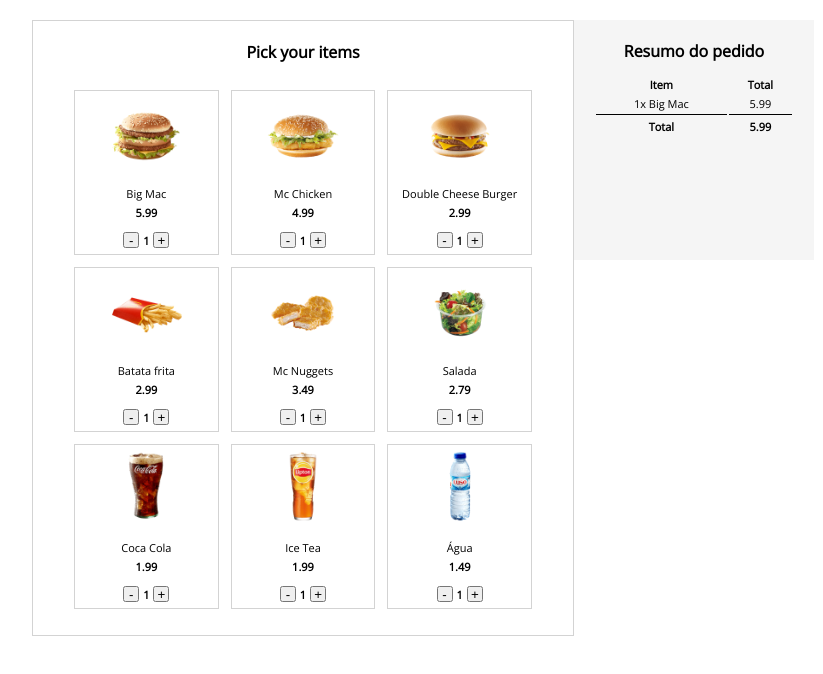
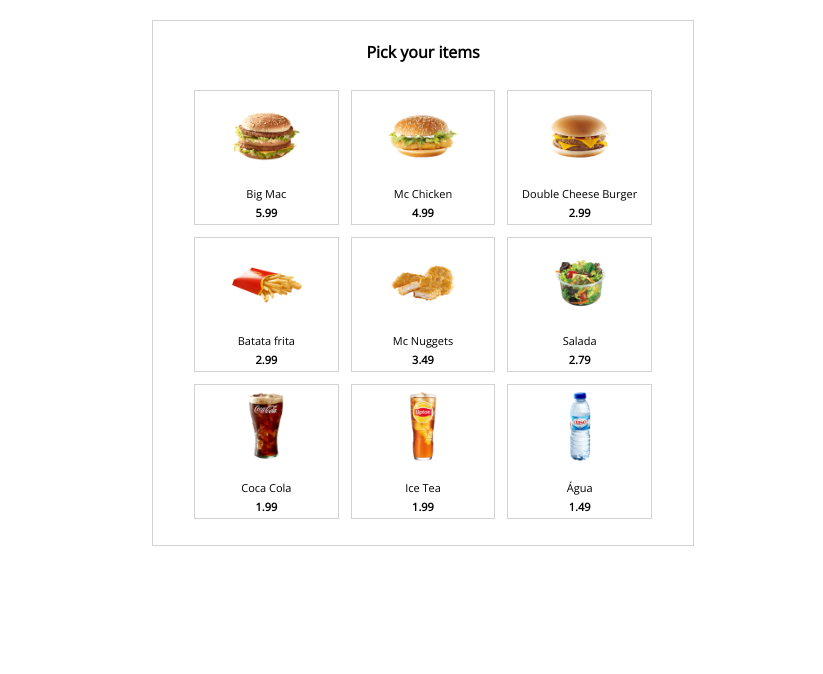
Before and after one commit to tegerafael/self-service-machine-vuejs, a plain HTML site: page index.html in a window 1280 px wide. Shown: the whole page, without its empty margins (217-1040 px from the left). Drawn offline with nearby package versions, Linux system fonts and the light colour scheme.

Commit message:
refactor - using repeating loops, using v-for, v-on and v-bind, and .stop to prevent default

```diff
--- a/index.html
+++ b/index.html
@@ -18,23 +18,33 @@
       <section class="items">
         <h4>Pick your items</h4>
 
-        <div v-for="product in products" class="product">
+        <div
+          v-for="product in products"
+          class="product"
+          v-on:click="product.active = !product.active"
+          v-bind:class="{ selected : product.active}"
+        >
           <div class="photo">
-            <img :src="product.photo" />
+            <img v-bind:src="product.photo" />
           </div>
           <div class="description">
             <span class="name">{{product.name}}</span>
             <span class="price">{{product.price}}</span>
-            <div class="quantity-area">
-              <button>-</button>
+            <div class="quantity-area" v-if="product.active">
+              <button
+                @click.stop="product.quantity--"
+                :disabled="product.quantity <= 1"
+              >
+                -
+              </button>
               <span class="quantity">{{product.quantity}}</span>
-              <button>+</button>
+              <button @click.stop="product.quantity++">+</button>
             </div>
           </div>
         </div>
       </section>
 
-      <section class="summary">
+      <section class="summary" v-if="total()>0">
         <strong>Resumo do pedido</strong>
         <table>
           <thead>
@@ -44,14 +54,16 @@
             </tr>
           </thead>
           <tbody>
-            <tr>
-              <td>1x Big Mac</td>
-              <td>5.99</td>
+            <tr v-for="product in products">
+              <template v-if="product.active">
+                <td>{{ product.quantity + 'x ' + product.name}}</td>
+                <td>{{ (product.quantity * product.price).toFixed(2)}}</td>
+              </template>
             </tr>
 
             <tr>
               <th>Total</th>
-              <th>5.99</th>
+              <th>{{ total() }}</th>
             </tr>
           </tbody>
         </table>
--- a/scripts.js
+++ b/scripts.js
@@ -70,6 +70,18 @@ const SelfServiceMachine = {
       products: window.products,
     };
   },
+  methods: {
+    total: function () {
+      var total = 0;
+
+      this.products.forEach(function (item) {
+        if (item.active) {
+          total += item.price * item.quantity;
+        }
+      });
+      return total.toFixed(2);
+    },
+  },
 };
 
 Vue.createApp(SelfServiceMachine).mount("#app");
```
